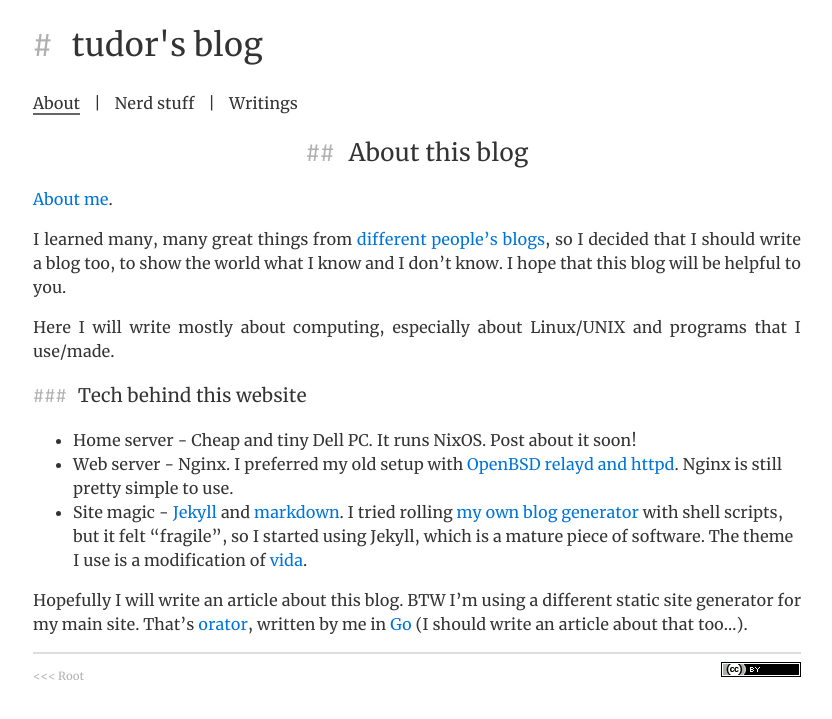
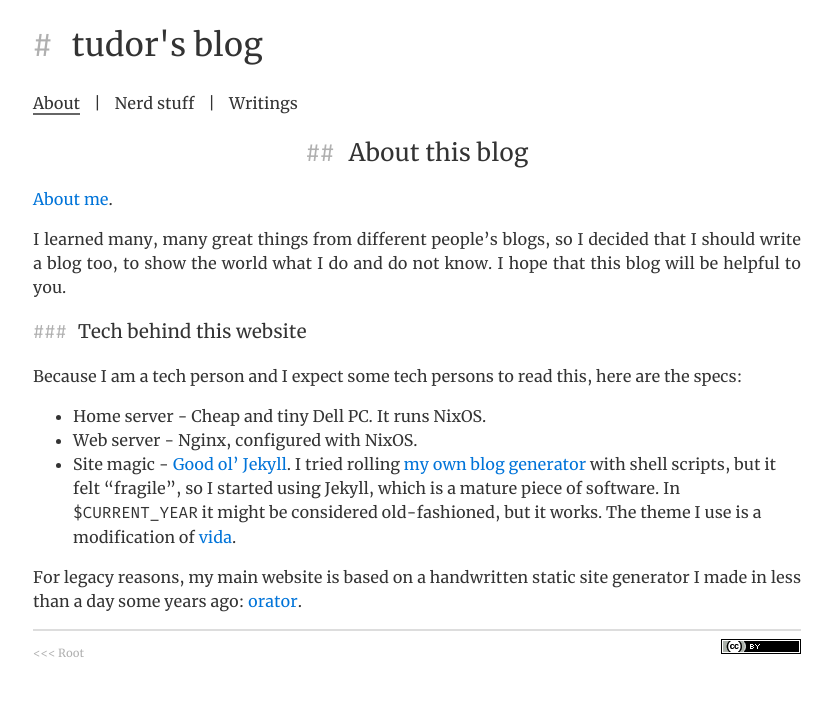
Before and after one commit to tudurom/blog, a Jekyll site: the page built from about.md, in a window 1280 px wide. Shown: the top 719 px of the page, without its empty margins (223-1055 px from the left). Built offline with Jekyll 4.4.1, drawn with Linux system fonts in a browser that asks for light colours.

Commit message:
some light brushing

```diff
--- a/_config.yml
+++ b/_config.yml
@@ -3,7 +3,7 @@ baseurl: "/blog"
 date_format: "%Y-%m-%d"
 date_format_unix: "%s"
 date_format_post: "%Y-%m-%d %H:%M:%S%:z"
-timezone: Europe/Bucharest
+timezone: Europe/Amsterdam
 description: the blog of Tudor Roman
 author: Tudor Roman
 
@@ -12,6 +12,7 @@ exclude:
   - default.nix
   - shell.nix
   - vendor
+  - result
 
 meta:
     description: the blog of Tudor Roman
@@ -22,6 +23,7 @@ meta:
         - blog
         - linux
         - unix
+        - programming
     theme-color: '#333'
 
 # Build settings
@@ -29,11 +31,6 @@ kramdown:
   input: GFM
 permalink: pretty
 
-# Third-party services
-# just leave someone empty to disable it
-google_analytics:
-disqus_shortname:
-
 plugins:
     - jekyll-feed
     - jemoji
--- a/_layouts/default.html
+++ b/_layouts/default.html
@@ -17,6 +17,13 @@
 	<!-- jekyll-feed gem required -->
 	{% feed_meta %}
 
+	<link rel="preload" as="font" href="{{ site.baseurl }}/fonts/fira-mono-v9-latin-ext_latin-regular.woff2" crossorigin>
+	<link rel="preload" as="font" href="{{ site.baseurl }}/fonts/merriweather-v22-latin-ext_latin-regular.woff2" crossorigin>
+	<link rel="preload" as="font" href="{{ site.baseurl }}/fonts/merriweather-v22-latin-ext_latin-italic.woff2" crossorigin>
+	<link rel="preload" as="font" href="{{ site.baseurl }}/fonts/merriweather-v22-latin-ext_latin-700.woff2" crossorigin>
+	<link rel="preload" as="style" href="{{ site.baseurl }}/css/fonts.css">
+
+	<link rel="stylesheet" href="{{ site.baseurl }}/css/fonts.css">
 	<link rel="stylesheet" href="{{ site.baseurl }}/css/main.css">
 	<link rel="icon" href="{{ site.baseurl }}/favicon.png">
 	<title>{% if page.title %}{{ page.title }} - {% endif %}{{ site.title }}</title>
@@ -50,25 +57,11 @@
 			<hr />
 			<nav class="footer-nav">
 				<ul>
-					{% if page.layout == 'post' %}
-					<a href="{{ site.baseurl }}/" id="back_link">Back</a>
-					{% else %}
-					<a href="/" id="back_link">Root</a>
-					{% endif %}
+					<a href="{{ site.baseurl }}/" id="back_link">Root</a>
 					<a rel="license" href="http://creativecommons.org/licenses/by/4.0/"><img alt="Creative Commons License" style="border-width: 0; float: right;" src="{{ site.baseurl }}/assets/cc.png" /></a>
 				</ul>
 			</nav>
 	    </footer>
 	</main>
-	{% if site.google_analytics %}
-	<script>
-		(function(i,s,o,g,r,a,m){i['GoogleAnalyticsObject']=r;i[r]=i[r]||function(){
-		(i[r].q=i[r].q||[]).push(arguments)},i[r].l=1*new Date();a=s.createElement(o),
-		m=s.getElementsByTagName(o)[0];a.async=1;a.src=g;m.parentNode.insertBefore(a,m)
-		})(window,document,'script','//www.google-analytics.com/analytics.js','ga');
-		ga('create', '{{ site.google_analytics }}', 'auto');
-		ga('send', 'pageview');
-	</script>
-	{% endif %}
 </body>
 </html>
--- a/_sass/_fonts.scss
+++ /dev/null
@@ -1,38 +0,0 @@
-/* fira-mono-regular - latin-ext_latin */
-@font-face {
-  font-family: 'Fira Mono';
-  font-style: normal;
-  font-weight: 400;
-  src: local(''),
-       url('../fonts/fira-mono-v9-latin-ext_latin-regular.woff2') format('woff2'), /* Chrome 26+, Opera 23+, Firefox 39+ */
-       url('../fonts/fira-mono-v9-latin-ext_latin-regular.woff') format('woff'); /* Chrome 6+, Firefox 3.6+, IE 9+, Safari 5.1+ */
-}
-/* merriweather-regular - latin-ext_latin */
-@font-face {
-  font-family: 'Merriweather';
-  font-style: normal;
-  font-weight: 400;
-  src: local(''),
-       url('../fonts/merriweather-v22-latin-ext_latin-regular.woff2') format('woff2'), /* Chrome 26+, Opera 23+, Firefox 39+ */
-       url('../fonts/merriweather-v22-latin-ext_latin-regular.woff') format('woff'); /* Chrome 6+, Firefox 3.6+, IE 9+, Safari 5.1+ */
-}
-
-/* merriweather-italic - latin-ext_latin */
-@font-face {
-  font-family: 'Merriweather';
-  font-style: italic;
-  font-weight: 400;
-  src: local(''),
-       url('../fonts/merriweather-v22-latin-ext_latin-italic.woff2') format('woff2'), /* Chrome 26+, Opera 23+, Firefox 39+ */
-       url('../fonts/merriweather-v22-latin-ext_latin-italic.woff') format('woff'); /* Chrome 6+, Firefox 3.6+, IE 9+, Safari 5.1+ */
-}
-
-/* merriweather-700 - latin-ext_latin */
-@font-face {
-  font-family: 'Merriweather';
-  font-style: normal;
-  font-weight: 700;
-  src: local(''),
-       url('../fonts/merriweather-v22-latin-ext_latin-700.woff2') format('woff2'), /* Chrome 26+, Opera 23+, Firefox 39+ */
-       url('../fonts/merriweather-v22-latin-ext_latin-700.woff') format('woff'); /* Chrome 6+, Firefox 3.6+, IE 9+, Safari 5.1+ */
-}
--- a/about.md
+++ b/about.md
@@ -6,24 +6,23 @@ layout: page
 
 [About me](/whoami/).
 
-I learned many, many great things from [different people's
-blogs](/res/#people), so I decided that I should write a blog too, to show
-the world what I know and I don't know. I hope that this blog will be helpful
+I learned many, many great things from different people's
+blogs, so I decided that I should write a blog too, to show
+the world what I do and do not know. I hope that this blog will be helpful
 to you.
-
-Here I will write mostly about computing, especially about Linux/UNIX and
-programs that I use/made.
 
 ### Tech behind this website
 
-* Home server - Cheap and tiny Dell PC.
-	It runs NixOS. Post about it soon!
-* Web server - Nginx. I preferred my old setup with [OpenBSD relayd and httpd](https://bsd.plumbing). Nginx is still pretty simple to use.
-* Site magic - [Jekyll](https://jekyllrb.com/) and [markdown](https://daringfireball.net/projects/markdown/). I tried rolling [my own blog generator][1] with shell scripts, but it felt "fragile", so I started using Jekyll, which is a mature piece of software. The theme I use is a modification of [vida](https://github.com/syaning/vida/).
+Because I am a tech person and I expect some tech persons
+to read this, here are the specs:
 
-Hopefully I will write an article about this blog. BTW I'm using a different
-static site generator for my main site. That's
-[orator](https://github.com/tudurom/orator/), written by me in
-[Go](http://golang.org/) (I should write an article about that too...).
+* Home server - Cheap and tiny Dell PC. It runs NixOS.
+* Web server - Nginx, configured with NixOS.
+* Site magic - [Good ol' Jekyll](https://jekyllrb.com/).
+  I tried rolling [my own blog generator][1] with shell scripts, but it felt "fragile", so I started using Jekyll, which is a mature piece of software.
+  In `$CURRENT_YEAR` it might be considered old-fashioned, but it works. The theme I use is a modification of [vida](https://github.com/syaning/vida/).
+
+For legacy reasons, my main website is based on a handwritten static site generator I made in less than a day some years ago:
+[orator](https://github.com/tudurom/orator/).
 
 [1]: https://github.com/tudurom/tudurom.github.io/blob/e949788588f58c8cd26ed63a97fbfebf1e5a3401/blog/build/build.sh
--- /dev/null
+++ b/css/fonts.css
@@ -0,0 +1,38 @@
+/* fira-mono-regular - latin-ext_latin */
+@font-face {
+  font-family: 'Fira Mono';
+  font-style: normal;
+  font-weight: 400;
+  font-display: block;
+  src: local(''),
+       url('../fonts/fira-mono-v9-latin-ext_latin-regular.woff2') format('woff2'); /* Chrome 26+, Opera 23+, Firefox 39+ */
+}
+/* merriweather-regular - latin-ext_latin */
+@font-face {
+  font-family: 'Merriweather';
+  font-style: normal;
+  font-weight: 400;
+  font-display: block;
+  src: local(''),
+       url('../fonts/merriweather-v22-latin-ext_latin-regular.woff2') format('woff2'); /* Chrome 26+, Opera 23+, Firefox 39+ */
+}
+
+/* merriweather-italic - latin-ext_latin */
+@font-face {
+  font-family: 'Merriweather';
+  font-style: italic;
+  font-weight: 400;
+  font-display: block;
+  src: local(''),
+       url('../fonts/merriweather-v22-latin-ext_latin-italic.woff2') format('woff2'); /* Chrome 26+, Opera 23+, Firefox 39+ */
+}
+
+/* merriweather-700 - latin-ext_latin */
+@font-face {
+  font-family: 'Merriweather';
+  font-style: normal;
+  font-weight: 700;
+  font-display: block;
+  src: local(''),
+       url('../fonts/merriweather-v22-latin-ext_latin-700.woff2') format('woff2'); /* Chrome 26+, Opera 23+, Firefox 39+ */
+}
--- a/css/main.scss
+++ b/css/main.scss
@@ -24,7 +24,6 @@ $border-color: #ddd;
 	content: "<<< ";
 }
 
-@import "fonts";
 @import "color";
 @import "base";
 @import "grid";
```
Also changed, not shown: _layouts/post.html (+0 -12 lines), 2 other files.
